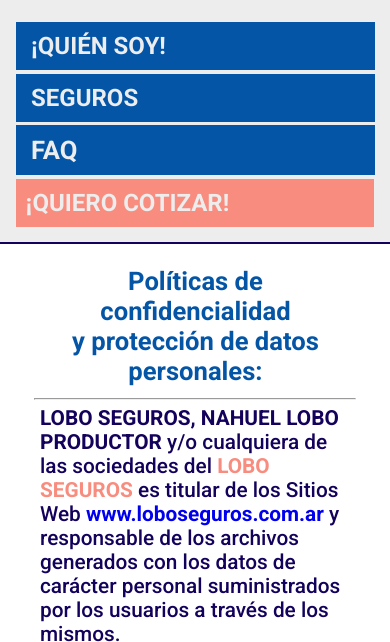
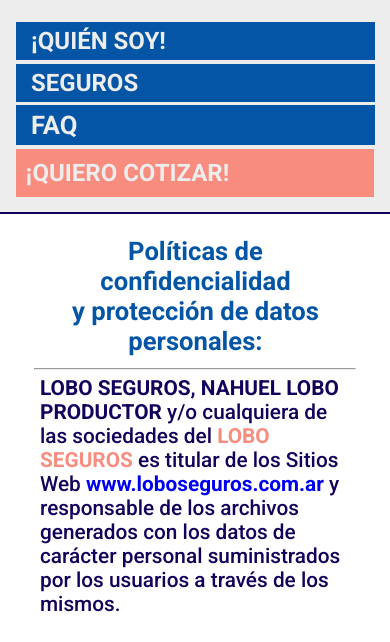
Before and after one commit to BARTISTIC22/comision-33145-tp3, a website: page pages/faq.html in a window 390 px wide. Shown: the part 89-731 px from the top of the page. Drawn offline with nearby package versions, Linux system fonts and the light colour scheme.

Commit message:
detalles

```diff
--- a/scss/_header.scss
+++ b/scss/_header.scss
@@ -122,12 +122,9 @@
 
 
 
-
-
-
             .botoncomun {
-                background-color: #0455A5;
-                padding: 10px 15px;
+                background-color: $colorsecundario;
+                padding: 5px 15px;
                 h1 {color: #EDEDEE;
                     margin-bottom: 1%;}
 
@@ -135,7 +132,7 @@
                     color: #EDEDEE;
 
                     a:hover {
-                        color: #F88C7E;
+                        color: $colordestaque;
                     }
                 }
             }
```
Also changed, not shown: css/style.css.
